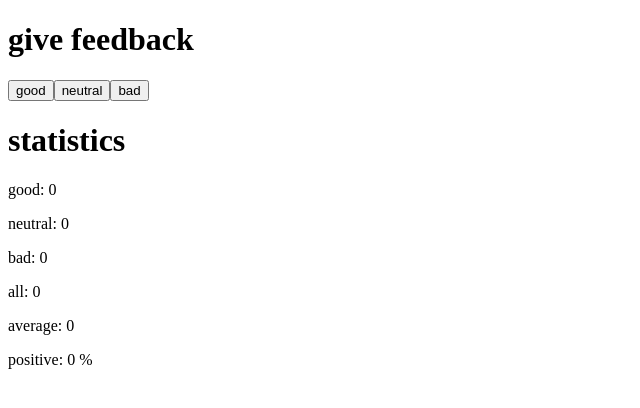
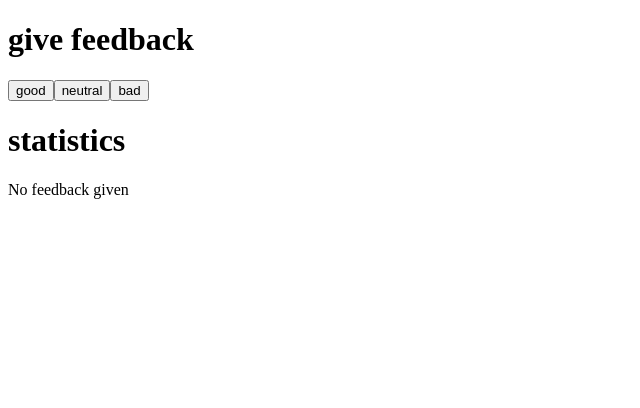
Before and after one commit to jamesho2877/fullstackopen, a React (Create React App) app in the folder part_01/unicafe/: page / in a window 1280 px wide. Shown: the top 408 px of the page, without its empty margins (0-640 px from the left). Built offline with nearby package versions, Linux system fonts and the light colour scheme.

Commit message:
1.9: unicafe step4

```diff
--- a/part_01/unicafe/src/App.js
+++ b/part_01/unicafe/src/App.js
@@ -8,18 +8,35 @@ const Button = ({ text, onClick }) => {
   return <button onClick={onClick}>{text}</button>;
 };
 
-const Statistics = ({ text, counter }) => {
+const StatisticLine = ({ text, counter }) => {
   return <p>{text}: {counter}</p>;
+};
+
+const Statistics = ({ good, neutral, bad }) => {
+  if (good === 0 && neutral === 0 && bad === 0) {
+    return <div>No feedback given</div>;
+  }
+
+  const totalFeedback = good + neutral + bad;
+  const averagePoint = ((good*1 + neutral*0 + bad*(-1))/totalFeedback) || 0;
+  const positivePercentage = ((good/totalFeedback) || 0) * 100;
+
+  return (
+    <>
+      <StatisticLine text="good" counter={good} />
+      <StatisticLine text="neutral" counter={neutral} />
+      <StatisticLine text="bad" counter={bad} />
+      <StatisticLine text="all" counter={totalFeedback} />
+      <StatisticLine text="average" counter={averagePoint} />
+      <StatisticLine text="positive" counter={`${positivePercentage} %`} />
+    </>
+  )
 };
 
 const App = () => {
   const [good, setGood] = useState(0);
   const [neutral, setNeutral] = useState(0);
   const [bad, setBad] = useState(0);
-
-  const totalFeedback = good + neutral + bad;
-  const averagePoint = ((good*1 + neutral*0 + bad*(-1))/totalFeedback) || 0;
-  const positivePercentage = ((good/totalFeedback) || 0) * 100;
 
 
   return (
@@ -29,12 +46,7 @@ const App = () => {
       <Button text="neutral" onClick={() => setNeutral(prev => prev+1)} />
       <Button text="bad" onClick={() => setBad(prev => prev+1)} />
       <Header text="statistics"/>
-      <Statistics text="good" counter={good} />
-      <Statistics text="neutral" counter={neutral} />
-      <Statistics text="bad" counter={bad} />
-      <Statistics text="all" counter={totalFeedback} />
-      <Statistics text="average" counter={averagePoint} />
-      <Statistics text="positive" counter={`${positivePercentage} %`} />
+      <Statistics good={good} neutral={neutral} bad={bad} />
     </>
   );
 };
```
Also changed, not shown: 1 other file (tests, documents, lock files or other folders).
